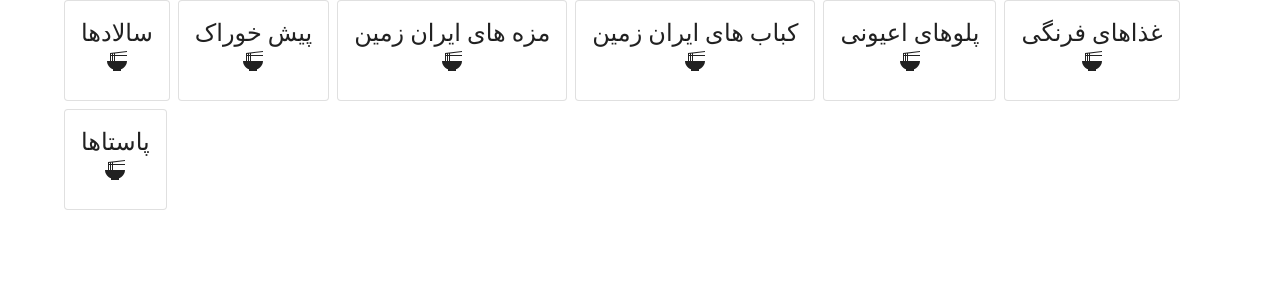
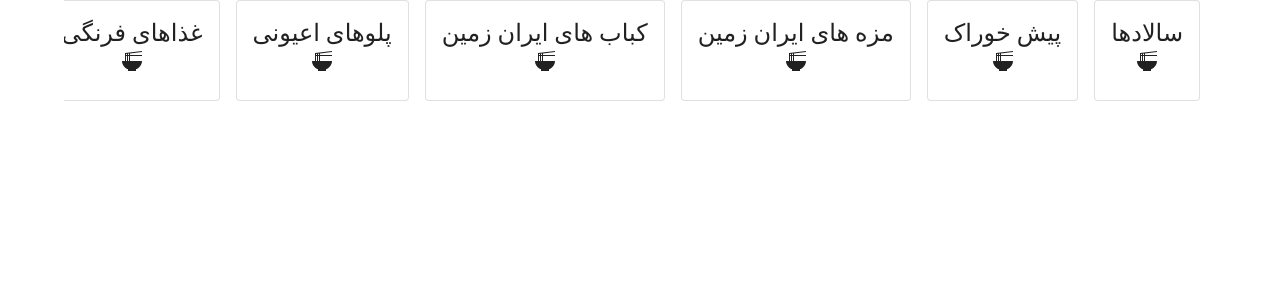
Before and after one commit to NooshinBarazi/Restaurant-Website, a Next.js app: page / in a window 1280 px wide. Shown: the top 300 px of the page. Built offline with nearby package versions, Linux system fonts and the light colour scheme.

Commit message:
make the category menu scrollable

```diff
--- a/app/components/MenuCard.tsx
+++ b/app/components/MenuCard.tsx
@@ -1,4 +1,4 @@
-import { Grid } from "@mui/material";
+import {Tabs } from "@mui/material";
 import { MenuCardItem, CategoryProps } from "./MenuCardItem";
 
 interface Props {
@@ -8,18 +8,16 @@ interface Props {
 
 export const MenuCard = ({ categories }: Props) => {
   return (
-    <Grid container spacing={1}>
+    <Tabs scrollButtons='auto' variant="scrollable">
       {categories.map((category) => {
         return (
-          <Grid item>
             <MenuCardItem
               title={category.title}
               icon={category.icon}
               onClick={category.onClick}
             />
-          </Grid>
         );
       })}
-    </Grid>
+    </Tabs>
   );
 };
--- a/app/components/MenuCardItem.tsx
+++ b/app/components/MenuCardItem.tsx
@@ -10,7 +10,7 @@ export interface CategoryProps {
 export const MenuCardItem = ({ title, icon, onClick }: CategoryProps) => {
   return (
     <>
-      <ButtonBase onClick={onClick}>
+      <ButtonBase onClick={onClick} sx={{ marginRight: '1rem' }}>
         <Card variant="outlined">
           <CardContent>
             <Typography variant="h5" component='h2' color={'textPrimary'} sx={{ "&:hover": { color: "gray" }}}>
--- a/app/layout.tsx
+++ b/app/layout.tsx
@@ -15,7 +15,7 @@ export default function RootLayout({
   children: React.ReactNode
 }) {
   return (
-    <html lang="en">
+    <html lang="en" dir='rtl'>
       <body className={inter.className}>{children}</body>
     </html>
   )
--- a/app/page.tsx
+++ b/app/page.tsx
@@ -14,6 +14,10 @@ export default function Home() {
     {title: 'پلوهای اعیونی', icon: <RamenDiningIcon />, onClick: ()=> console.log('clicked')},
     {title: 'غذاهای فرنگی', icon: <RamenDiningIcon />, onClick: ()=> console.log('clicked')},
     {title: 'پاستاها', icon: <RamenDiningIcon />, onClick: ()=> console.log('clicked')},
+    {title: 'پاستاها', icon: <RamenDiningIcon />, onClick: ()=> console.log('clicked')},
+    {title: 'پاستاها', icon: <RamenDiningIcon />, onClick: ()=> console.log('clicked')},
+    {title: 'پاستاها', icon: <RamenDiningIcon />, onClick: ()=> console.log('clicked')},
+    {title: 'پاستاها', icon: <RamenDiningIcon />, onClick: ()=> console.log('clicked')},
 ]
   return <Container>
     <MenuCard categories={categories} />
```
